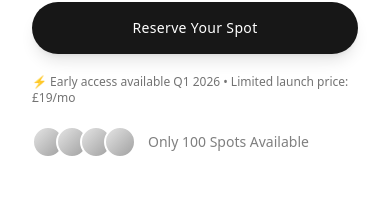
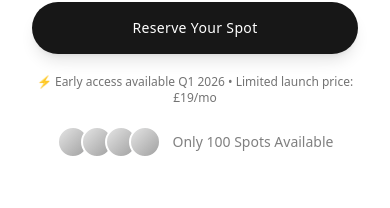
Before and after one commit to edijavier99/oldely_website, a React (Vite) app in the folder frontend/: page / in a window 390 px wide. Shown: the part 539-747 px from the top of the page. Built offline with nearby package versions, Linux system fonts and the light colour scheme.

Commit message:
hero section centered for small screens

```diff
--- a/frontend/src/core/components/Navigation.tsx
+++ b/frontend/src/core/components/Navigation.tsx
@@ -1,6 +1,7 @@
 import { useState } from 'react';
 import { Menu, X } from 'lucide-react';
 import logov2 from "@/assets/oldelyv2.jpg";
+import { Link } from 'react-router-dom';
 
 const Navigation = () => {
   const [isMenuOpen, setIsMenuOpen] = useState(false);
@@ -17,9 +18,9 @@ const Navigation = () => {
       <div className="px-6 md:pl-12 py-4">
         <div className="flex items-center justify-between">
           {/* Logo */}
-          <div className="flex items-center">
+          <Link to="/" className="flex items-center">
             <img className="h-8" src={logov2} alt="Logo" />
-          </div>
+          </Link>
 
           {/* Desktop Navigation */}
           <div className="hidden md:flex items-center gap-8">
--- a/frontend/src/modules/home/components/Herosection.tsx
+++ b/frontend/src/modules/home/components/Herosection.tsx
@@ -22,16 +22,16 @@ const ElderlyCareHero = () => {
   return (
    <div className="min-h-[calc(100vh-80px)] bg-white grid grid-cols-1 lg:grid-cols-2 relative overflow-hidden">
       {/* Left Side - Content */}
-      <div className="relative z-10 flex flex-col items-start justify-center px-8 md:px-12 lg:px-16 xl:px-24 py-16 lg:py-0">
+      <div className="relative z-10  flex flex-col items-center lg:items-start justify-center px-8 md:px-12 lg:px-16 xl:px-24 py-16 lg:py-0">
 
 
         {/* Main Heading */}
-        <h1 className="text-center sm:text-left text-4xl md:text-5xl lg:text-5xl xl:text-6xl font-light text-neutral-900 mb-6 tracking-tight leading-[1.1]">
+        <h1 className="text-center lg:text-left text-4xl md:text-5xl lg:text-5xl xl:text-6xl font-light text-neutral-900 mb-6 tracking-tight leading-[1.1]">
             Stop Worrying About
             <span className="block font-medium mt-2">Your Aging Parents On Your Own</span>
           </h1>
 
-          <p className="text-center sm:text-left text-base md:text-lg text-neutral-600 leading-relaxed font-light mb-10 max-w-xl">
+          <p className="text-center lg:text-left text-base md:text-lg text-neutral-600 leading-relaxed font-light mb-10 max-w-xl">
             The 3 AM calls. The constant "what ifs". The guilt of being far away.
             <strong> We've lived it too.</strong> Oldely gives you real-time peace of mind with a simple device they'll actually use.
           </p>
@@ -53,12 +53,12 @@ const ElderlyCareHero = () => {
                 Reserve Your Spot
               </button>
             </div>
-            <p className="text-xs text-neutral-500 mt-5">
+            <p className="text-xs text-center lg:text-left text-neutral-500 mt-5">
              <span className='text-xs text-amber-600'>⚡</span>  Early access available Q1 2026 • Limited launch price: £19/mo
             </p>
 
-          <div className="flex items-center  gap-3 mt-5">
-            <div className="flex -space-x-2">
+          <div className="flex w-full justify-center lg:justify-start  items-center gap-3 mt-5">
+            <div className="flex  -space-x-2">
               {[1, 2, 3, 4].map((i) => (
                 <div
                   key={i}
```
